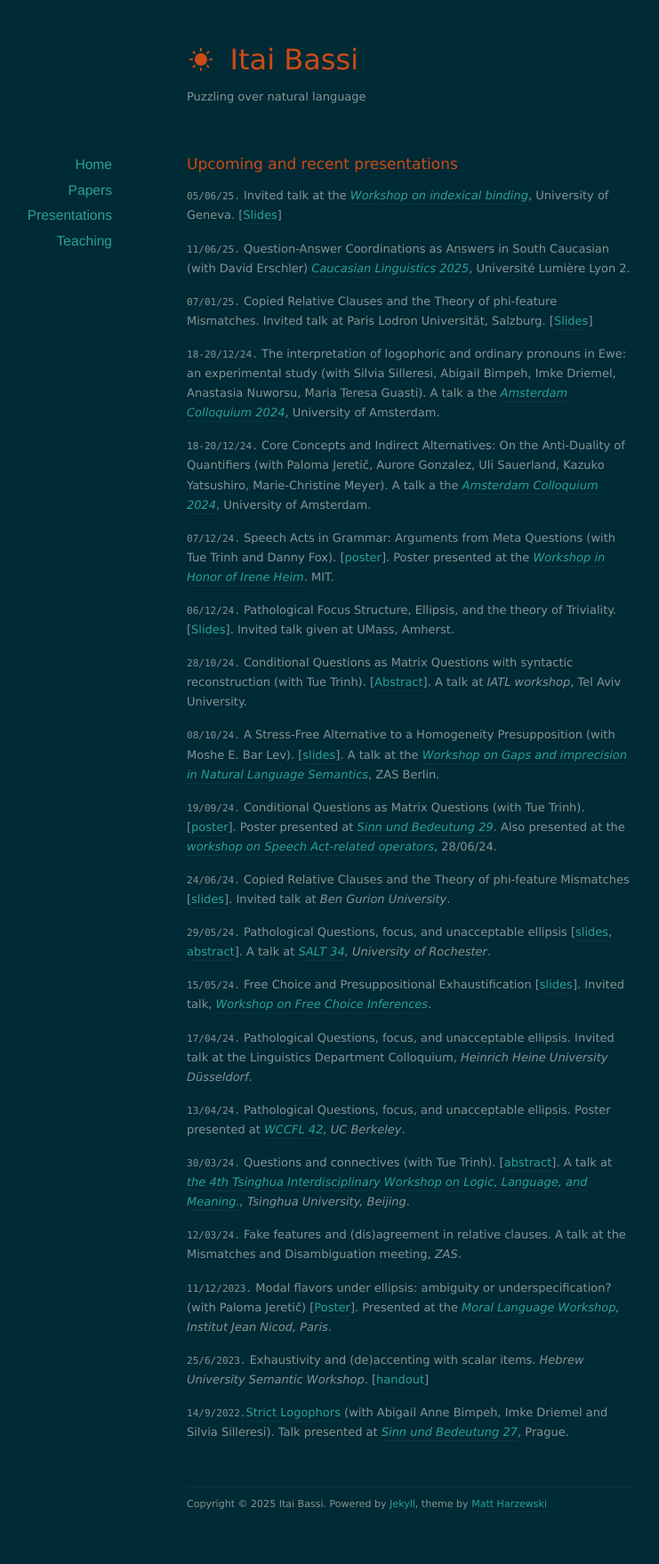
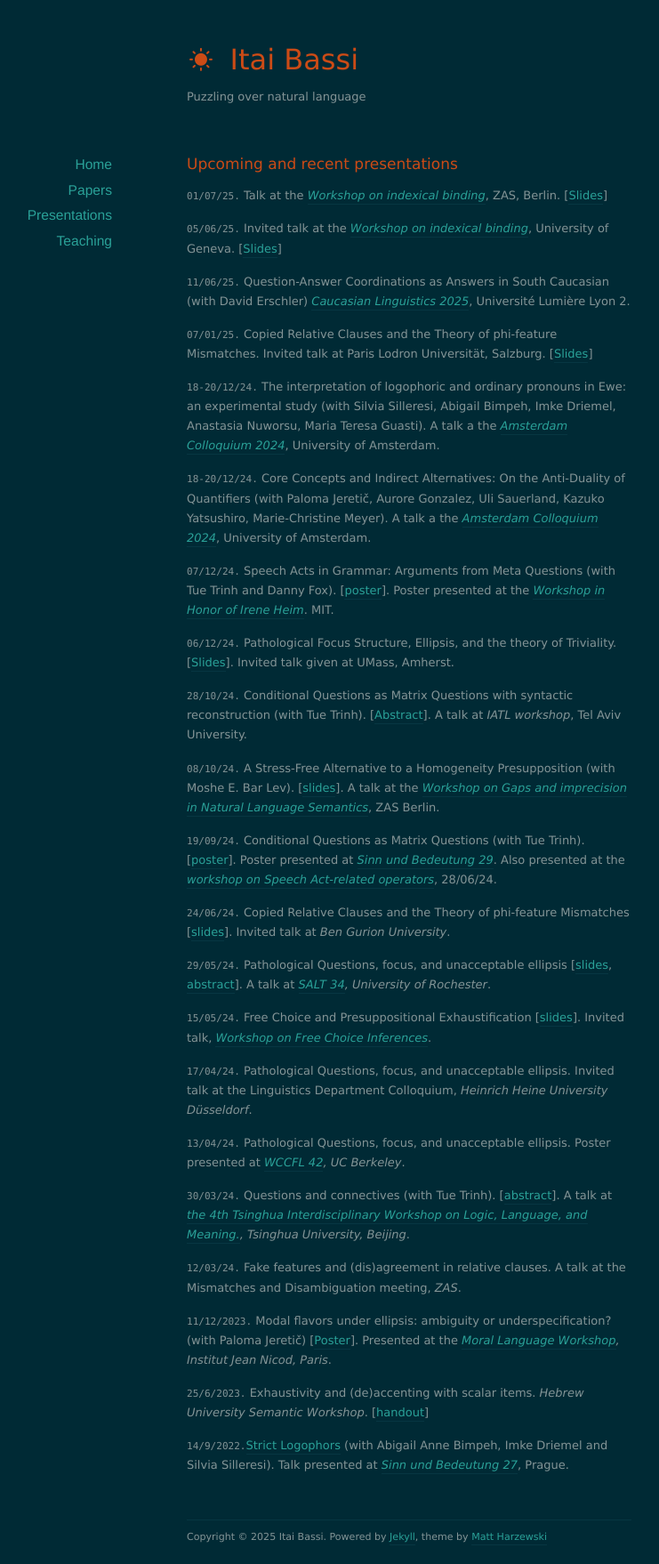
Before and after one commit to itaibassi/itaibassi.github.io, a Jekyll site: the page built from presentations/index.markdown, in a window 1280 px wide. Shown: the whole page at 89% size, without its empty margins (180-921 px from the left). Built offline with Jekyll 4.4.1, drawn with Linux system fonts in a browser that asks for light colours; nearby versions of some CDN libraries; before the commit the page ends 1721 px from its top, so only the background shows below that.

Commit message:
Update index.markdown

```diff
--- a/presentations/index.markdown
+++ b/presentations/index.markdown
@@ -8,6 +8,10 @@ title: Recent Presentations
 
 
 # Upcoming and recent presentations
+
+`01/07/25.`  Talk at the [*Workshop on indexical binding*](https://www.leibniz-zas.de/en/about-us/events/details/events/summer-workshop-on-asymmetries), ZAS, Berlin.
+[[Slides](https://www.dropbox.com/scl/fi/g8wp7cej5f3qfofruw46v/Geneva_bound-indexicals_slides.pdf?rlkey=0seekk8dxqa2behunwdfrwxge&dl=0)]
+
 
 `05/06/25.`  Invited talk at the [*Workshop on indexical binding*](https://sites.google.com/view/indexicalsgeneva/accueil), University of Geneva.
 [[Slides](https://www.dropbox.com/scl/fi/g8wp7cej5f3qfofruw46v/Geneva_bound-indexicals_slides.pdf?rlkey=0seekk8dxqa2behunwdfrwxge&dl=0)]
```
